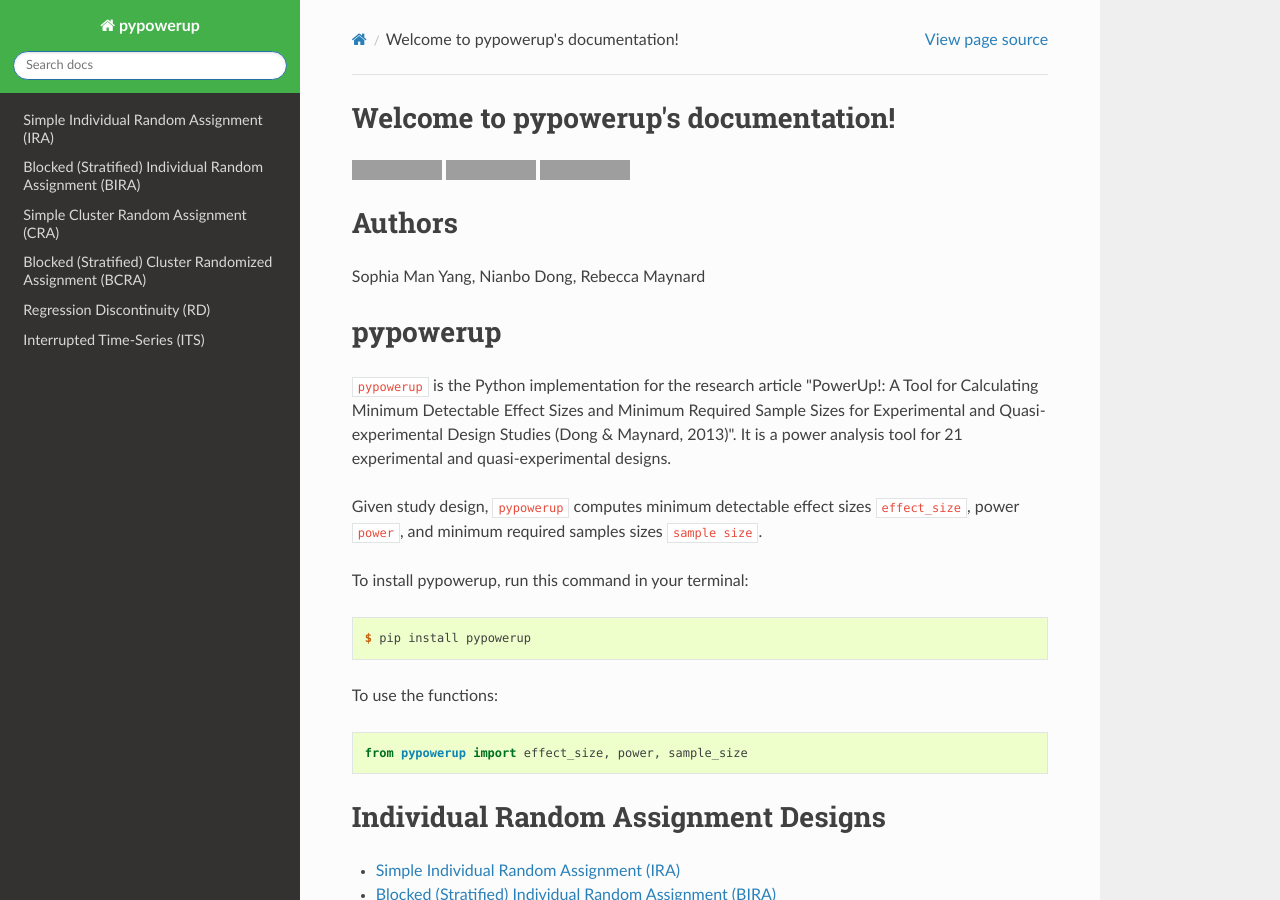
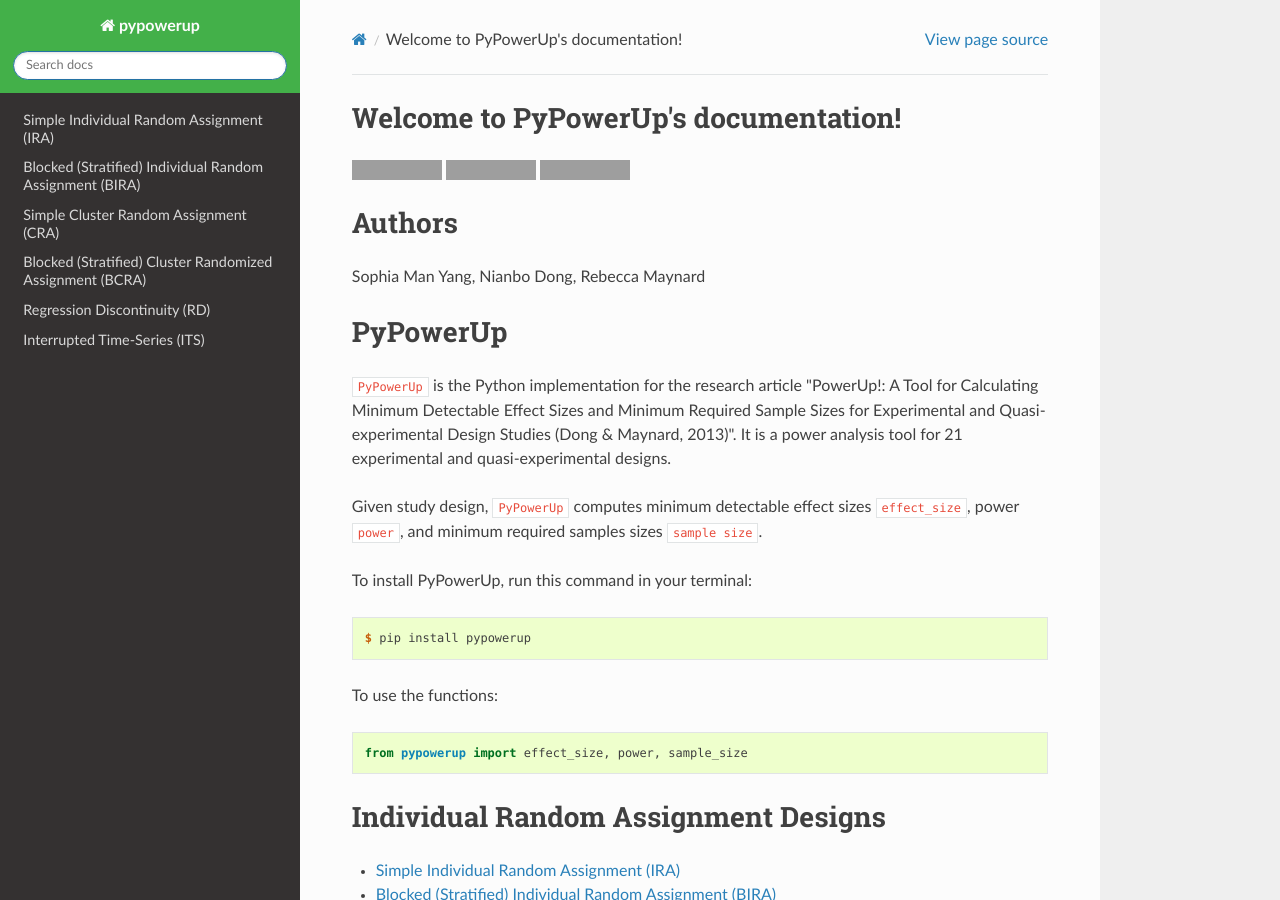
Before and after one commit to sophiamyang/pypowerup, a Sphinx documentation site: the page built from docs/source/index.rst, in a window 1280 px wide and 900 px high. Built offline with Sphinx 7.4.7 and the Read the Docs theme 2.0.0, drawn with Linux system fonts in a browser that asks for light colours; grey boxes are pictures that could not be loaded.

```diff
--- a/docs/source/index.rst
+++ b/docs/source/index.rst
@@ -3,7 +3,7 @@
    You can adapt this file completely to your liking, but it should at least
    contain the root `toctree` directive.
 
-Welcome to pypowerup's documentation!
+Welcome to PyPowerUp's documentation!
 =====================================
 
 
@@ -22,17 +22,17 @@ Authors
 =====================
 Sophia Man Yang, Nianbo Dong, Rebecca Maynard
 
-pypowerup
+PyPowerUp
 =====================
-``pypowerup`` is the Python implementation for the research article "PowerUp!: A Tool for Calculating Minimum Detectable
+``PyPowerUp`` is the Python implementation for the research article "PowerUp!: A Tool for Calculating Minimum Detectable
 Effect Sizes and Minimum Required Sample Sizes for Experimental and Quasi-experimental Design Studies (Dong & Maynard, 2013)". It is a
 power analysis tool for 21 experimental and quasi-experimental designs.
 
 
-Given study design, ``pypowerup`` computes minimum detectable effect sizes ``effect_size``, power ``power``,
+Given study design, ``PyPowerUp`` computes minimum detectable effect sizes ``effect_size``, power ``power``,
 and minimum required samples sizes ``sample size``.
 
-To install pypowerup, run this command in your terminal:
+To install PyPowerUp, run this command in your terminal:
 
 .. code-block:: console
 
```
